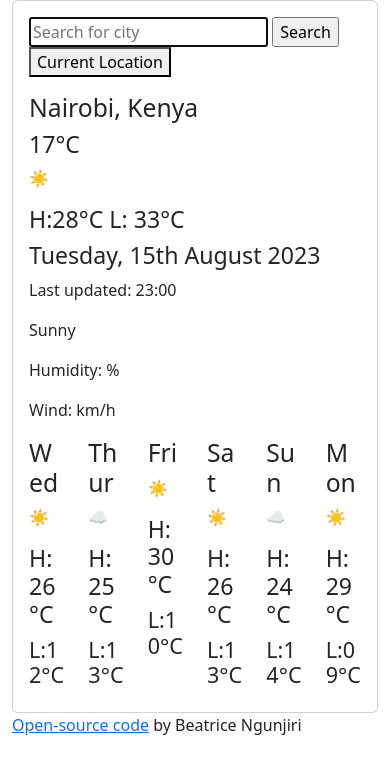
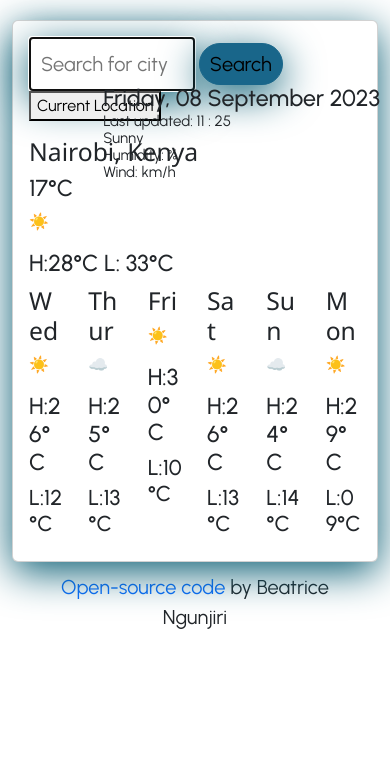
Before and after one commit to ngunjiritris2019/Weather-app, a plain HTML site: page index.html in a window 390 px wide. Drawn offline with nearby package versions, Linux system fonts and the light colour scheme.

Commit message:
Created JS and CSS files

```diff
--- a/index.html
+++ b/index.html
@@ -3,7 +3,7 @@
   <head>
     <meta charset="UTF-8" />
     <meta name="viewport" content="width=device-width, initial-scale=1.0" />
-    <link rel="stylesheet" href="src/weather.css" />
+    <link rel="stylesheet" href="styles.css" />
     <link
       href="https://cdn.jsdelivr.net/npm/bootstrap@5.3.1/dist/css/bootstrap.min.css"
       rel="stylesheet"
@@ -97,6 +97,6 @@
         <p><a href="">Open-source code</a> by Beatrice Ngunjiri</p>
       </footer>
     </div>
-    <script src="src/script.js"></script>
+    <script src="script.js"></script>
   </body>
 </html>
--- /dev/null
+++ b/script.js
@@ -0,0 +1,93 @@
+let now = new Date();
+let days = [
+  "Sunday",
+  "Monday",
+  "Tuesday",
+  "Wednesday",
+  "Thursday",
+  "Friday",
+  "Saturday",
+];
+let day = days[now.getDay()];
+
+let date = now.getDate();
+date = date < 10 ? "0" + date : date;
+
+let months = [
+  "January",
+  "February",
+  "March",
+  "April",
+  "May",
+  "June",
+  "July",
+  "August",
+  "September",
+  "October",
+  "November",
+  "December",
+];
+let month = months[now.getMonth()];
+
+let year = now.getFullYear();
+
+let hours = now.getHours();
+if (hours < 10) {
+  hours = `0${hours}`;
+}
+
+let minutes = now.getMinutes();
+if (minutes < 10) {
+  minutes = `0${minutes}`;
+}
+
+let today = document.querySelector("#date");
+today.innerHTML = `${day}, ${date} ${month} ${year}`;
+let time = document.querySelector("#time");
+time.innerHTML = `${hours} : ${minutes}`;
+
+function showWeather(response) {
+  document.querySelector("#city-name").innerHTML = response.data.name;
+  document.querySelector("#temperature").innerHTML = `${Math.round(
+    response.data.main.temp
+  )}`;
+  document.querySelector("#description").innerHTML =
+    response.data.weather[0].description;
+  document.querySelector("#humidity").textContent = ` ${Math.round(
+    response.data.main.humidity
+  )}`;
+  document.querySelector("#wind").textContent = ` ${Math.round(
+    response.data.wind.speed
+  )}`;
+  document.querySelector("#current-HighTemp").innerHTML = ` ${Math.round(
+    response.data.main.temp_max
+  )}`;
+  document.querySelector("#current-LowTemp").innerHTML = ` ${Math.round(
+    response.data.main.temp_min
+  )}`;
+}
+function search(event) {
+  event.preventDefault();
+  let apiKey = "cf25ff98e4a3826d13328976b7728fc4";
+  let city = document.querySelector("#city").value;
+  let apiUrl = `https://api.openweathermap.org/data/2.5/weather?q=${city}&appid=${apiKey}&units=metric`;
+  axios.get(apiUrl).then(showWeather);
+}
+function currentPin(event) {
+  event.preventDefault();
+  navigator.geolocation.getCurrentPosition(currentLocation);
+}
+function currentLocation(position) {
+  let lon = position.coords.longitude;
+  let lat = position.coords.latitude;
+
+  let apiKey = "cf25ff98e4a3826d13328976b7728fc4";
+  let units = "metric";
+  let apiUrl = `https://api.openweathermap.org/data/2.5/weather?lat=${lat}&lon=${lon}&appid=${apiKey}&units=${units}`;
+  axios.get(apiUrl).then(showWeather);
+}
+let button = document.querySelector("#current-pin");
+button.addEventListener("click", currentPin);
+
+let form = document.querySelector("#city-form");
+form.addEventListener("submit", search);
--- /dev/null
+++ b/styles.css
@@ -0,0 +1,72 @@
+h2 {
+  font-family: "Segoe UI", Tahoma, Geneva, Verdana, sans-serif;
+}
+a:link {
+  text-decoration: none;
+}
+a:hover {
+  text-decoration: underline;
+}
+footer {
+  text-align: center;
+  padding: 10px 20px;
+  font-size: 20px;
+}
+.container {
+  font-family: "Urbanist", sans-serif;
+  margin-top: 20px;
+}
+.card {
+  box-shadow: 0 10px 40px rgb(10, 94, 116);
+}
+.more-info {
+  position: fixed;
+  top: 109px;
+  right: 102px;
+  line-height: 1px;
+}
+
+#city {
+  font-size: 20px;
+  padding: 10px;
+  width: 50%;
+  box-shadow: 0 10px 40px rgb(10, 94, 116);
+}
+#search {
+  color: #000000;
+  font-size: 20px;
+  background-color: #19668a;
+  border: 1px solid #19668a;
+  padding: 5px 10px;
+  border-radius: 25px;
+  box-shadow: 0 10px 40px rgb(10, 94, 116);
+  cursor: pointer;
+  transition: all 150ms ease-in-out;
+}
+#search:hover {
+  color: #19668a;
+  background-color: #fff;
+}
+.forecast-container {
+  width: 100%;
+  flex-direction: column;
+}
+.custom-row {
+  flex-direction: column;
+}
+.forecast-cards {
+  width: 90%;
+}
+@media screen and (max-width: 600px) {
+  body {
+    background-size: none;
+  }
+  .container {
+    padding: 0;
+  }
+  .more-info {
+    top: 85px;
+    right: 10px;
+    font-size: 15px;
+  }
+}
```
